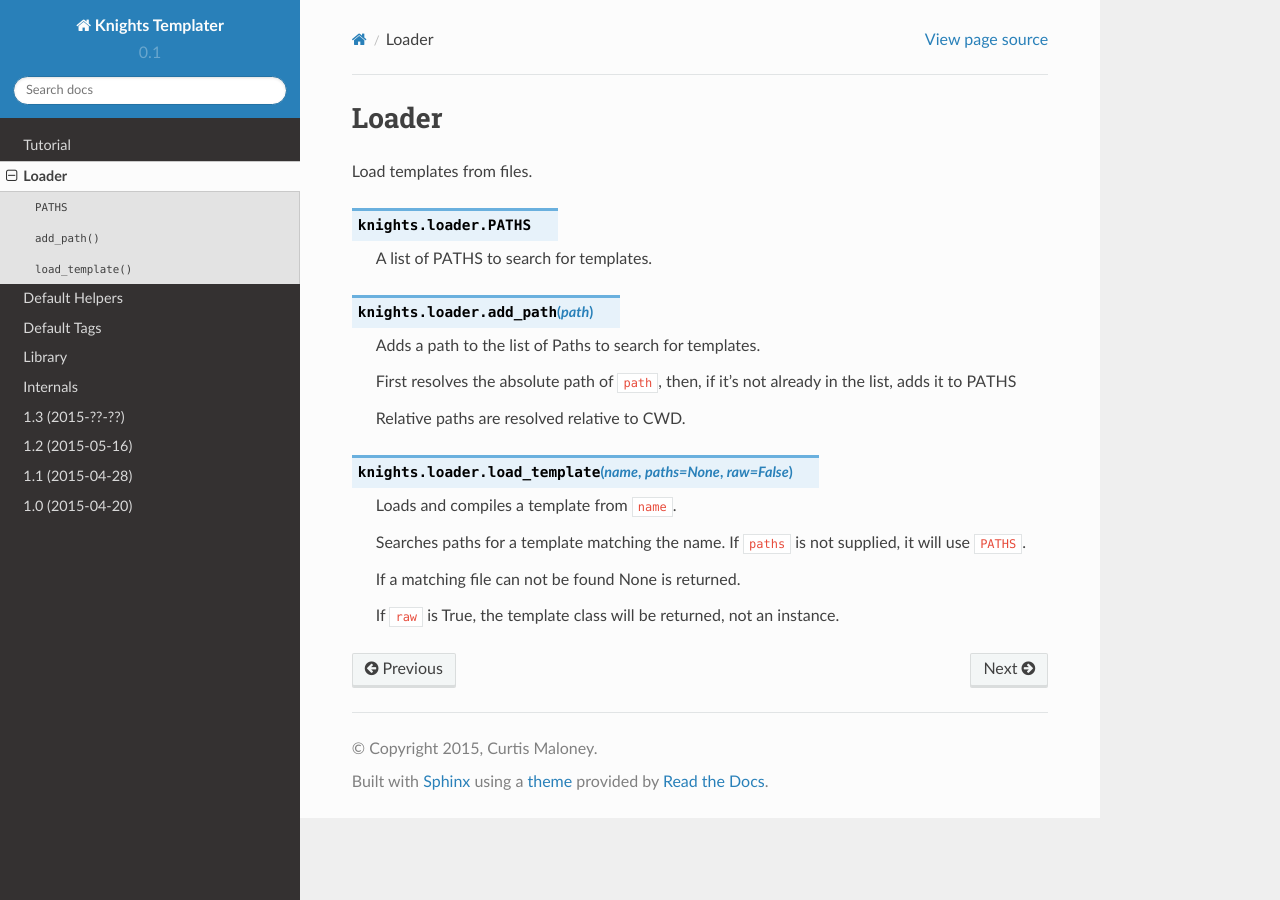
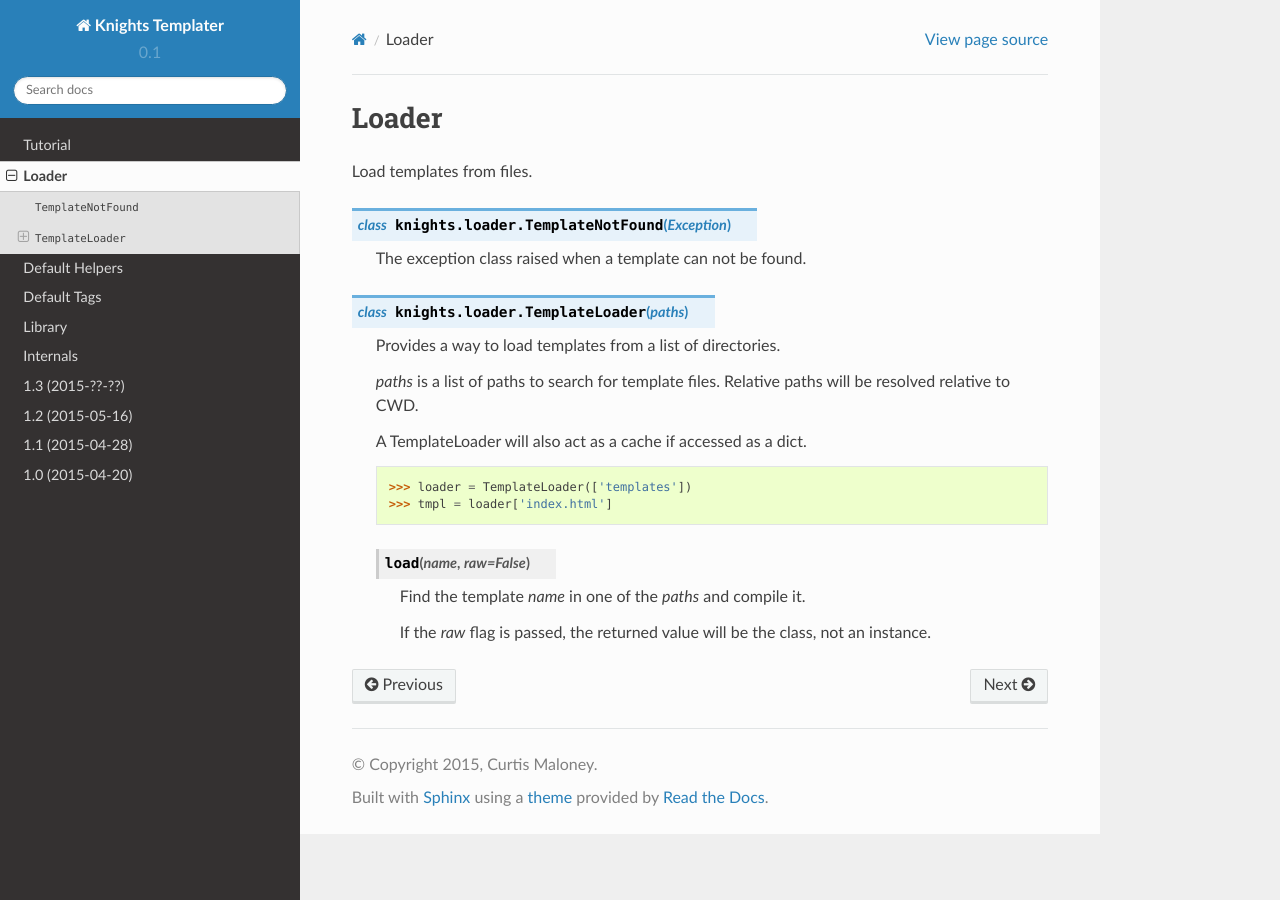
Before and after one commit to funkybob/knights-templater, a Sphinx documentation site: the page built from docs/loader.rst, in a window 1280 px wide. Built offline with Sphinx 7.4.7 and the Read the Docs theme 2.0.0, drawn with Linux system fonts in a browser that asks for light colours.

Commit message:
Add TemplateLoader class

```diff
--- a/docs/index.rst
+++ b/docs/index.rst
@@ -51,9 +51,9 @@ Load a template from a directory:
 
 .. code-block:: python
 
-   >>> from knights import loader
-   >>> loader.add_path('templates/')
-   >>> tmpl = loader.load_template('index.html')
+   >>> from knights.loader import TemplateLoader
+   >>> loader = TemplateLoader(['templates'])
+   >>> tmpl = loader['index.html']
    >>> tmpl({....})
    ...
 
--- a/docs/loader.rst
+++ b/docs/loader.rst
@@ -5,26 +5,27 @@ Loader
 
 Load templates from files.
 
-.. py:attribute:: PATHS
+.. py:class:: TemplateNotFound(Exception)
 
-   A list of PATHS to search for templates.
+   The exception class raised when a template can not be found.
 
-.. py:function:: add_path(path)
+.. py:class:: TemplateLoader(paths)
 
-   Adds a path to the list of Paths to search for templates.
+   Provides a way to load templates from a list of directories.
 
-   First resolves the absolute path of ``path``, then, if it's not already in
-   the list, adds it to PATHS
+   `paths` is a list of paths to search for template files.  Relative paths
+   will be resolved relative to CWD.
 
-   Relative paths are resolved relative to CWD.
+   A TemplateLoader will also act as a cache if accessed as a dict.
 
-.. py:function:: load_template(name, paths=None, raw=False)
+   .. code-block:: python
 
-   Loads and compiles a template from ``name``.
+      >>> loader = TemplateLoader(['templates'])
+      >>> tmpl = loader['index.html']
 
-   Searches paths for a template matching the name.  If ``paths`` is not
-   supplied, it will use ``PATHS``.
+   .. py:method:: load(name, raw=False)
 
-   If a matching file can not be found None is returned.
+      Find the template `name` in one of the `paths` and compile it.
 
-   If ``raw`` is True, the template class will be returned, not an instance.
+      If the `raw` flag is passed, the returned value will be the class, not an
+      instance.
--- a/docs/tutorial/helpers.rst
+++ b/docs/tutorial/helpers.rst
@@ -10,4 +10,4 @@ Some extra helper functions are available inside the ``_`` object.
    {{ _.escape_html(foo) }}
 
 
-Additional helpers can be loaded using the {% load %} tag.
+Additional helpers can be loaded using the ``{% load %}`` tag.
```
Also changed, not shown: docs/changelog.rst (+7 -0 lines), docs/tutorial/loading.rst (+18 -7 lines), 7 other files.
